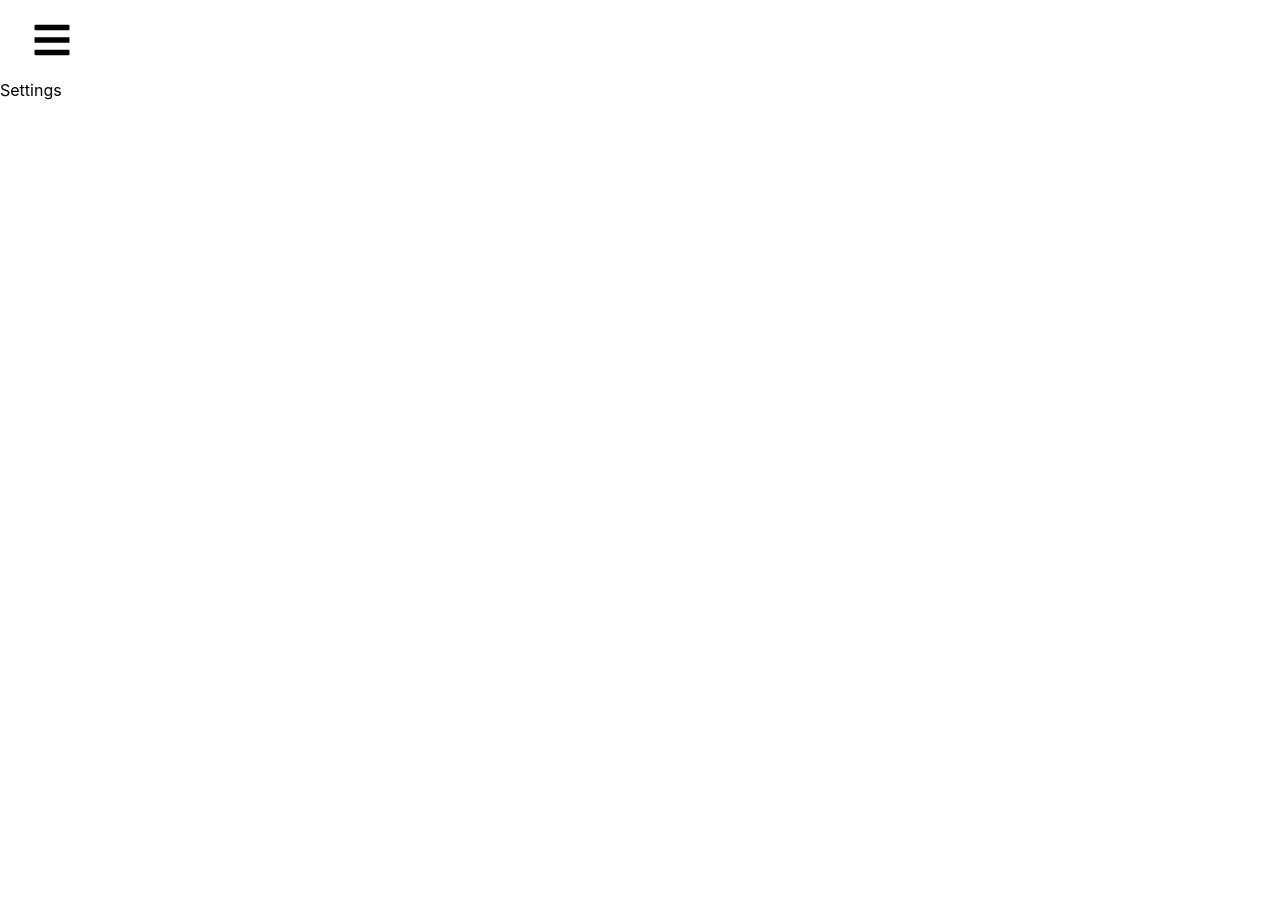
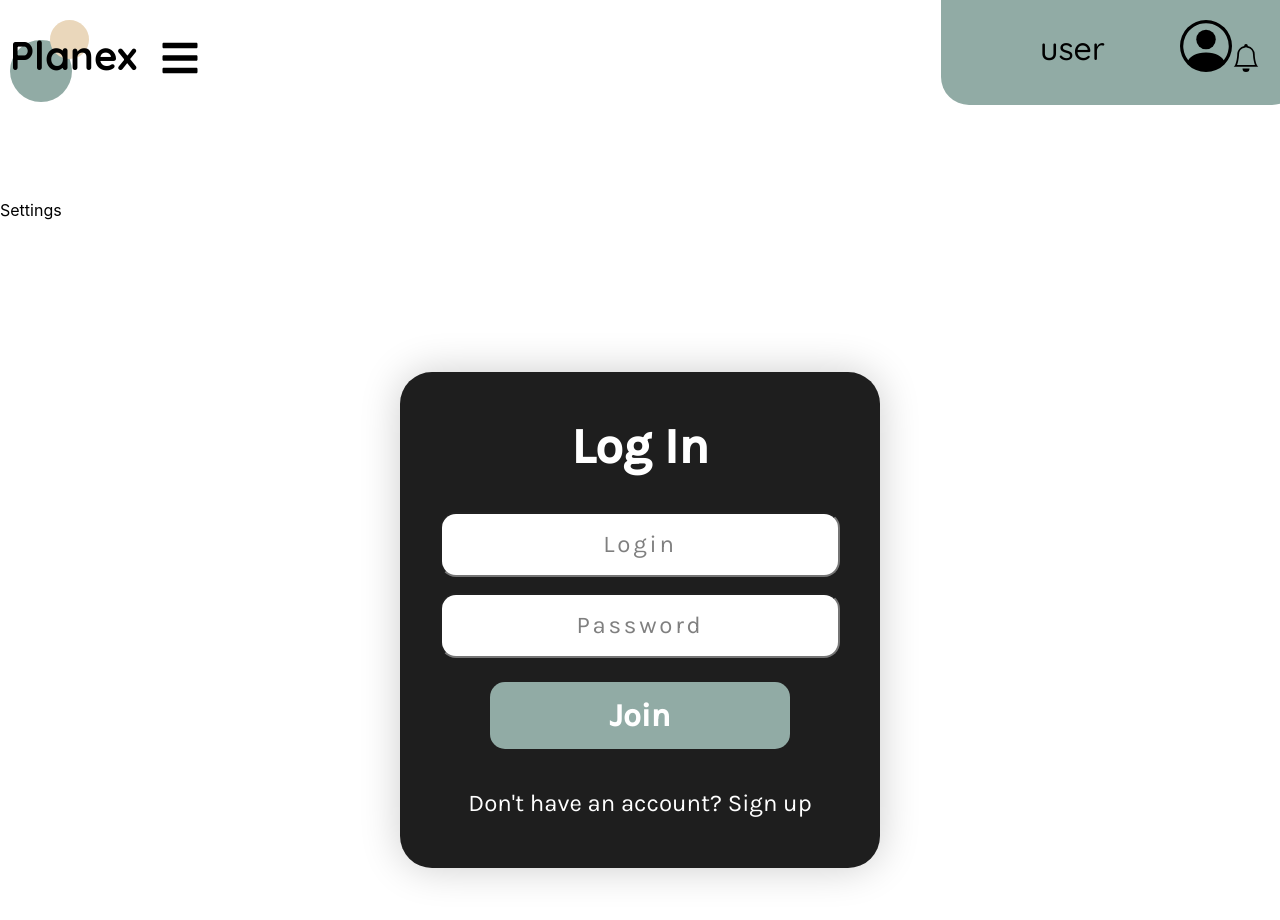
Before and after one commit to mburko/planex-fe, a React (Create React App) app: page /settings in a window 1280 px wide. Shown: the top 920 px of the page. Before the commit the page ends 800 px from the top, so only its background shows below. Built offline with nearby package versions, Linux system fonts and the light colour scheme.

Commit message:
added component Bars, refactored

```diff
--- a/src/App.js
+++ b/src/App.js
@@ -6,32 +6,35 @@ import './header/Header.css';
 import './header/UserBlock.css';
 import './sidemenu/Sidebar.css';
 
+import { Header } from './header/Header';
+import { RegisterForms } from './validation/RegisterForms';
 import { MyTasks } from './MyTasks'
 import { Settings } from './Settings'
-import { Header } from './header/Header';
-import { RegisterForms } from './validation/RegisterForms';
+import { Route, Routes, BrowserRouter } from 'react-router-dom';
 import { Sidebar } from './sidemenu/Sidebar';
-import { Route, Routes, BrowserRouter } from 'react-router-dom';
-
 
 
 function App() {
 
+  const [clickedSidebar, setClickSidebar] = useState(false);
+
+  const showSidebar = () => {
+    setClickSidebar(!clickedSidebar);
+
+  }
   return (
     <>
       <div className="App">
+
+        <Header showSidebar={showSidebar} />
         <BrowserRouter>
-          <Sidebar />
+          <Sidebar clickedSidebar={clickedSidebar} showSidebar={showSidebar} />
           <Routes>
-            <Route path='/mytasks' element={<MyTasks/>} />
-            <Route path='/settings' element={<Settings/>} />
+            <Route path='/mytasks' element={<MyTasks />} />
+            <Route path='/settings' element={<Settings />} />
           </Routes>
         </BrowserRouter>
-
-
-
-        {/* <Header />
-      <RegisterForms /> */}
+        <RegisterForms />
       </div>
     </>
   );
--- a/src/header/Header.css
+++ b/src/header/Header.css
@@ -5,3 +5,29 @@
     display: flex;
     justify-content: space-between;
 }
+
+#headerLogo {
+    width: 145px;
+}
+
+#headerUserBlock {
+    display: flex;
+    justify-content: flex-end;
+    align-items: center;
+    width: 359px;
+    height: 125px;
+    position: relative;
+    overflow: hidden;
+
+}
+
+.headerLeft {
+    display: flex;
+
+}
+
+#headerBars {
+    margin-top: 18px;
+    margin-left: 15px;
+
+}
--- a/src/header/Header.jsx
+++ b/src/header/Header.jsx
@@ -1,14 +1,23 @@
+import { Bars } from "../sidemenu/Bars";
 import { Logo } from "./Logo";
 import { UserBlock } from './UserBlock';
 
-export const Header = () => {
+
+export const Header = (props) => {
     return (
         <div className="Header">
-            <div id="headerLogo">
-                <Logo />
+
+            <div className="headerLeft">
+                <div id="headerLogo">
+                    <Logo />
+                </div>
+                <div id="headerBars">
+                    <Bars showSidebar={props.showSidebar} />
+                </div>
             </div>
+
             <div id="headerUserBlock">
-                <UserBlock name="user"/>
+                <UserBlock name="user" />
             </div>
         </div>
     )
--- a/src/header/Logo.css
+++ b/src/header/Logo.css
@@ -29,7 +29,7 @@ body {
     line-height: 50px;
     color: #000000;
     text-align: center;
-    z-index: 10;
+    z-index: 3;
     top:-50px;
     left:0px;
 }
@@ -45,7 +45,7 @@ body {
 
 #small {
     position: absolute;
-    z-index: 5;
+    z-index: 1;
     top: -20px;
     left: 40px;
     background-color: var(--lightbeige);
--- a/src/header/UserBlock.css
+++ b/src/header/UserBlock.css
@@ -28,14 +28,3 @@
 
 
 }
-
-#headerUserBlock {
-    display: flex;
-    justify-content: flex-end;
-    align-items: center;
-    width: 359px;
-    height: 125px;
-    position: relative;
-    overflow: hidden;
-
-}
--- /dev/null
+++ b/src/sidemenu/Bars.jsx
@@ -0,0 +1,16 @@
+import React from 'react'
+import { FaBars } from 'react-icons/fa'
+import { Link } from 'react-router-dom'
+
+
+export const Bars = (props) => {
+    return (
+
+        <FaBars
+            size={40}
+            className="sidebar_main_icon"
+            onClick={props.showSidebar}
+        />
+
+    )
+}
--- a/src/sidemenu/Sidebar.css
+++ b/src/sidemenu/Sidebar.css
@@ -6,6 +6,7 @@
     --black: #000000;
     --darkbeige: #ab8468;
 
+    z-index: 50;
     box-sizing: border-box;
     margin:0;
     padding: 0;
--- a/src/sidemenu/Sidebar.jsx
+++ b/src/sidemenu/Sidebar.jsx
@@ -1,32 +1,17 @@
 import React, { useState } from 'react'
-import { FaBars } from 'react-icons/fa'
 import { SlClose } from 'react-icons/sl'
 import { Link } from 'react-router-dom'
 import { SidebarData } from './SidebarData'
 
-export const Sidebar = () => {
+export const Sidebar = (props) => {
 
-    const [clicked, setClick] = useState(false);
 
-    const showSidebar = () => {
-        setClick(!clicked);
-
-    }
     return (
         <>
             <div className="Sidebar">
-                <Link to="#" className="menu">
-                    <FaBars
-                        size={40}
-                        className="sidebar_main_icon"
-                        onClick={showSidebar}
-                    />
-                </Link>
 
-            </div>
-
-            <nav className={clicked ? 'sidebar active' : 'sidebar'}>
-                <div className="sidebar_items" onClick={showSidebar}>
+                <nav className={props.clickedSidebar ? 'sidebar active' : 'sidebar'}>
+                    <div className="sidebar_items" onClick={props.showSidebar}>
                         <div className='sidebar_toogle'>
                             <Link to="#" className="menu_bars">
                                 <SlClose
@@ -46,6 +31,7 @@ export const Sidebar = () => {
 
                     </div>
                 </nav>
+            </div>
         </>
     )
 }
--- a/src/validation/RegisterForms.css
+++ b/src/validation/RegisterForms.css
@@ -1,7 +1,5 @@
-
-
 .RegisterForm {
-    --white:#FFFFFF;
+    --white: #FFFFFF;
     --lightgreen: #91aba5;
     --darkgreen: #607568;
     --darkgrey: #1E1E1E;
@@ -26,18 +24,18 @@
 }
 
 
-@media screen and (min-width: 350px) {
+
 .container {
     align-self: center;
     justify-self: center;
     margin: auto;
-        padding: 40px;
+    padding: 4vw 5vh;
     background: var(--darkgrey);
     border-radius: 32px;
     box-shadow: 0 0 40px rgba(0, 0, 0, 0.2);
 
 }
-}
+
 
 .form_title {
 
```
Lines whose indentation alone changed are shown as unchanged.
